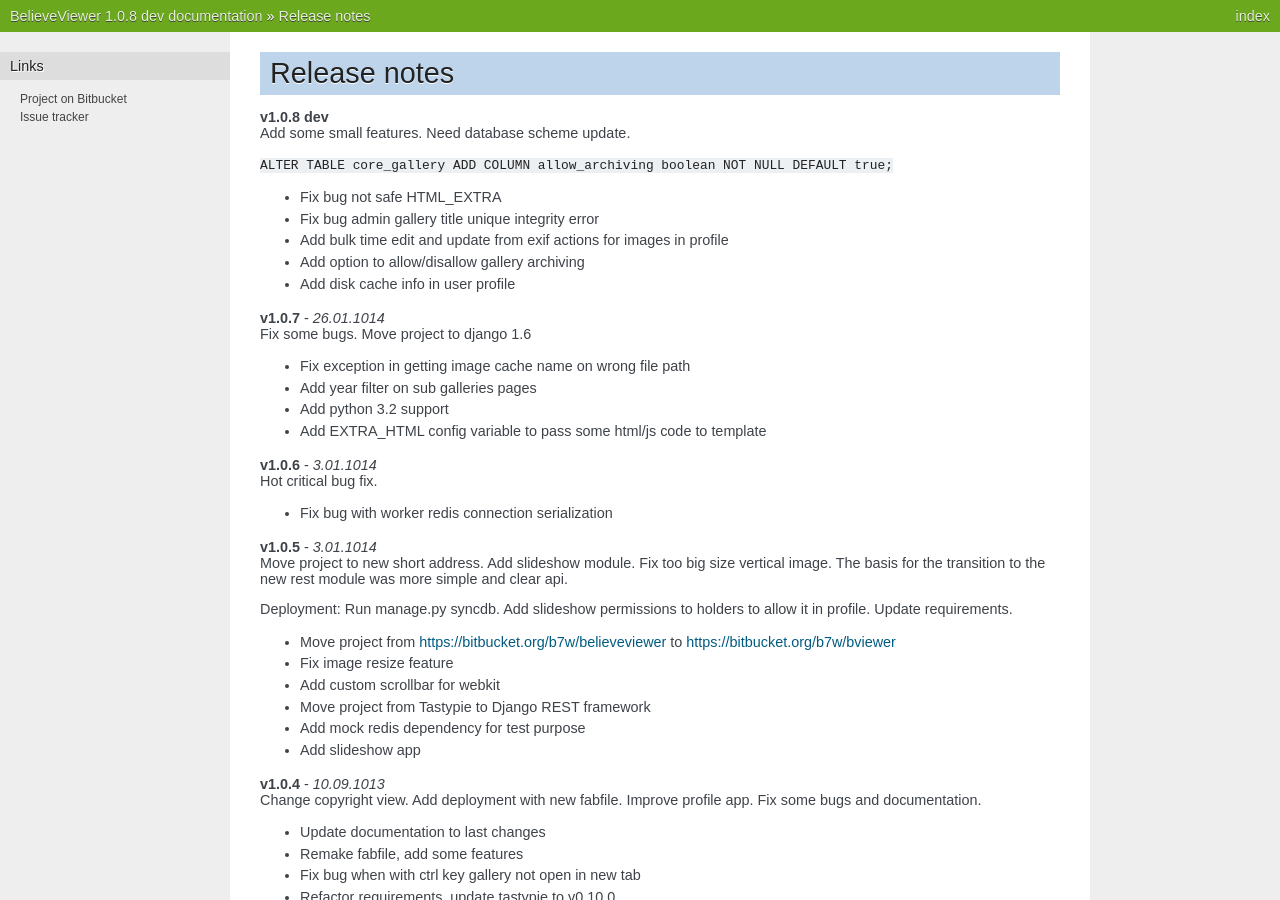
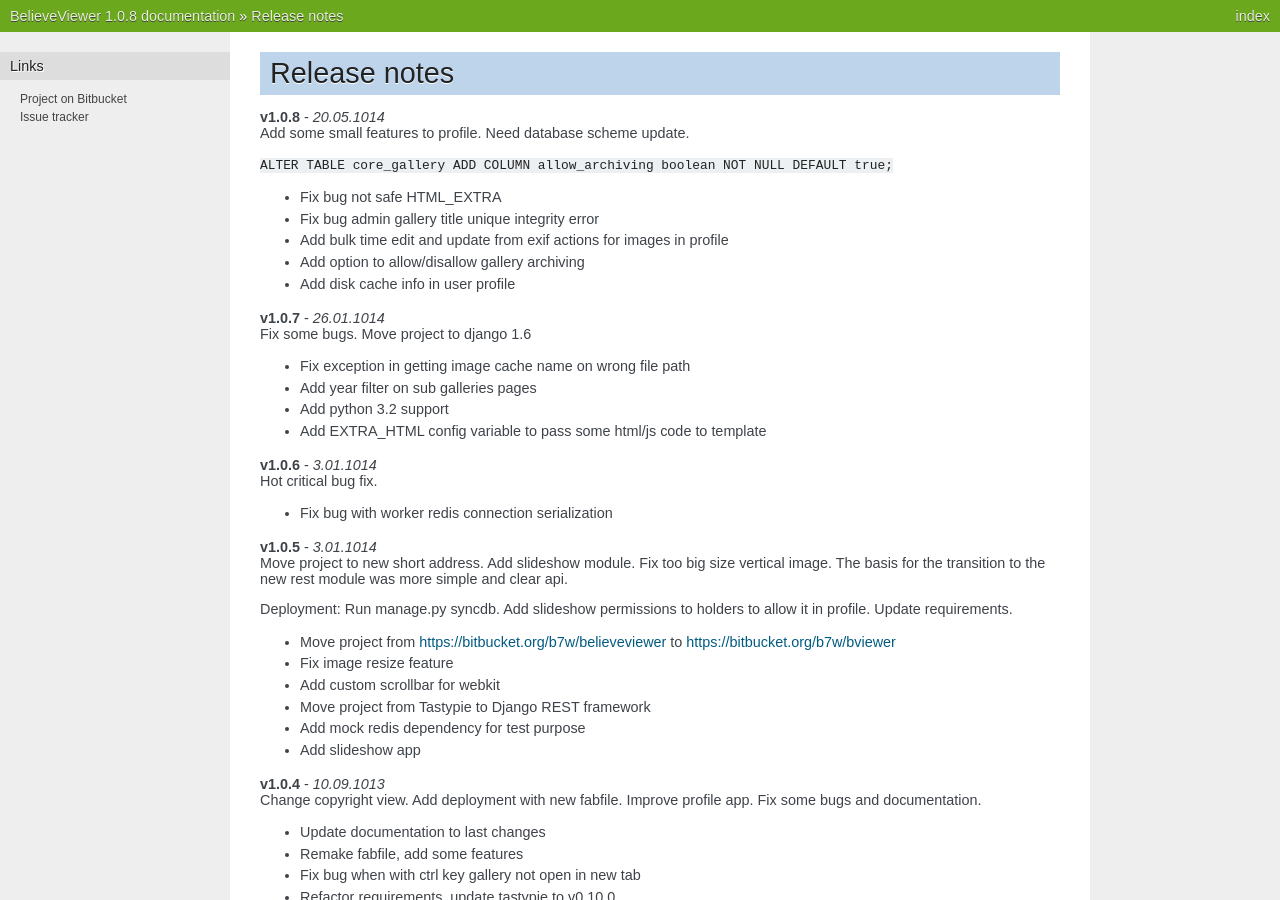
Before and after one commit to b7w/bviewer, a Sphinx documentation site: the page built from docs/releases/notes.rst, in a window 1280 px wide and 900 px high. Built offline with Sphinx 7.4.7, drawn with Linux system fonts in a browser that asks for light colours; some of the changed text lies outside the part shown.

```diff
--- a/docs/conf.py
+++ b/docs/conf.py
@@ -52,7 +52,7 @@ copyright = '2013, B7W'
 # The short X.Y version.
 version = '1.0'
 # The full version, including alpha/beta/rc tags.
-release = '1.0.8 dev'
+release = '1.0.8'
 
 # The language for content autogenerated by Sphinx. Refer to documentation
 # for a list of supported languages.
--- a/docs/releases/notes.rst
+++ b/docs/releases/notes.rst
@@ -4,8 +4,8 @@ Release notes
 
 .. index:: Release notes
 
-| **v1.0.8 dev**
-| Add some small features. Need database scheme update.
+| **v1.0.8** - *20.05.1014*
+| Add some small features to profile. Need database scheme update.
 
 | ``ALTER TABLE core_gallery ADD COLUMN allow_archiving boolean NOT NULL DEFAULT true;``
 
--- a/setup.py
+++ b/setup.py
@@ -9,7 +9,7 @@ if os.path.exists('bviewer/settings/local.py'):
 
 setup(
     name='bviewer',
-    version='1.0.7',
+    version='1.0.8',
     install_requires=[
         'django>=1.6,<1.7',
         'django-rq',
```
